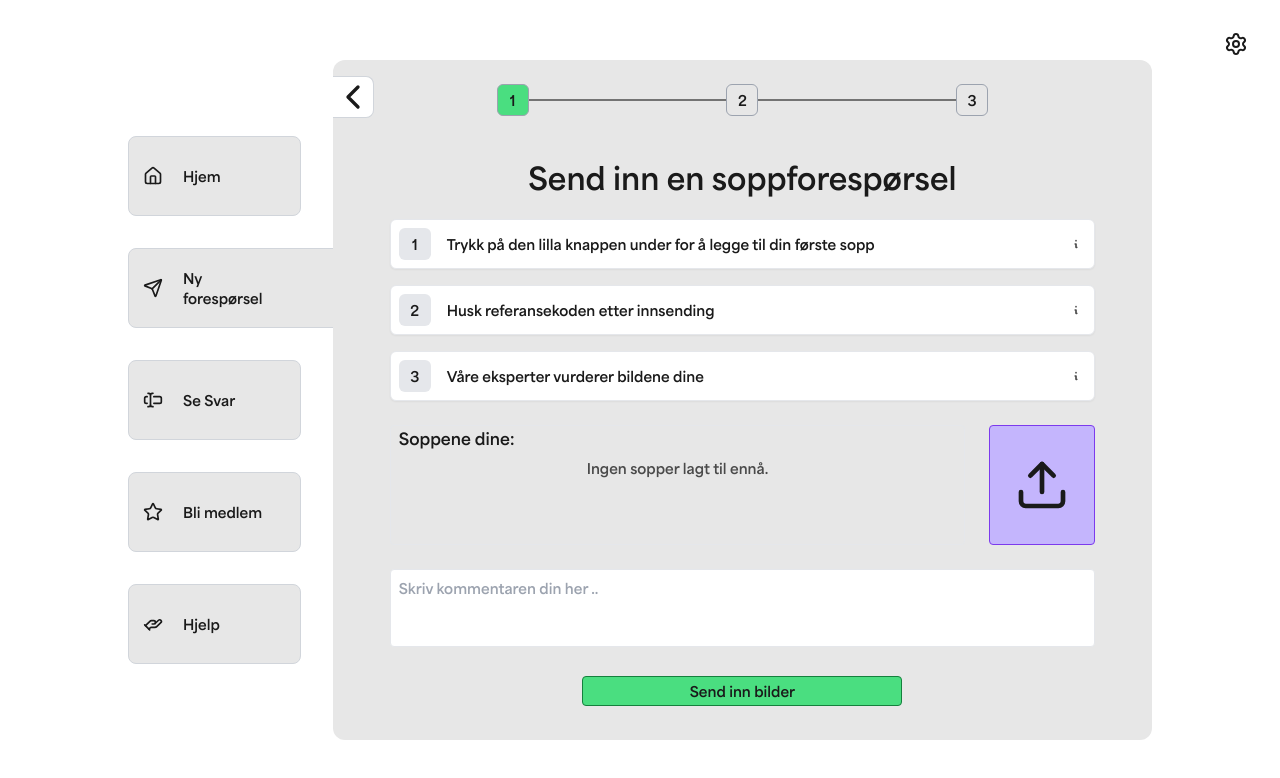
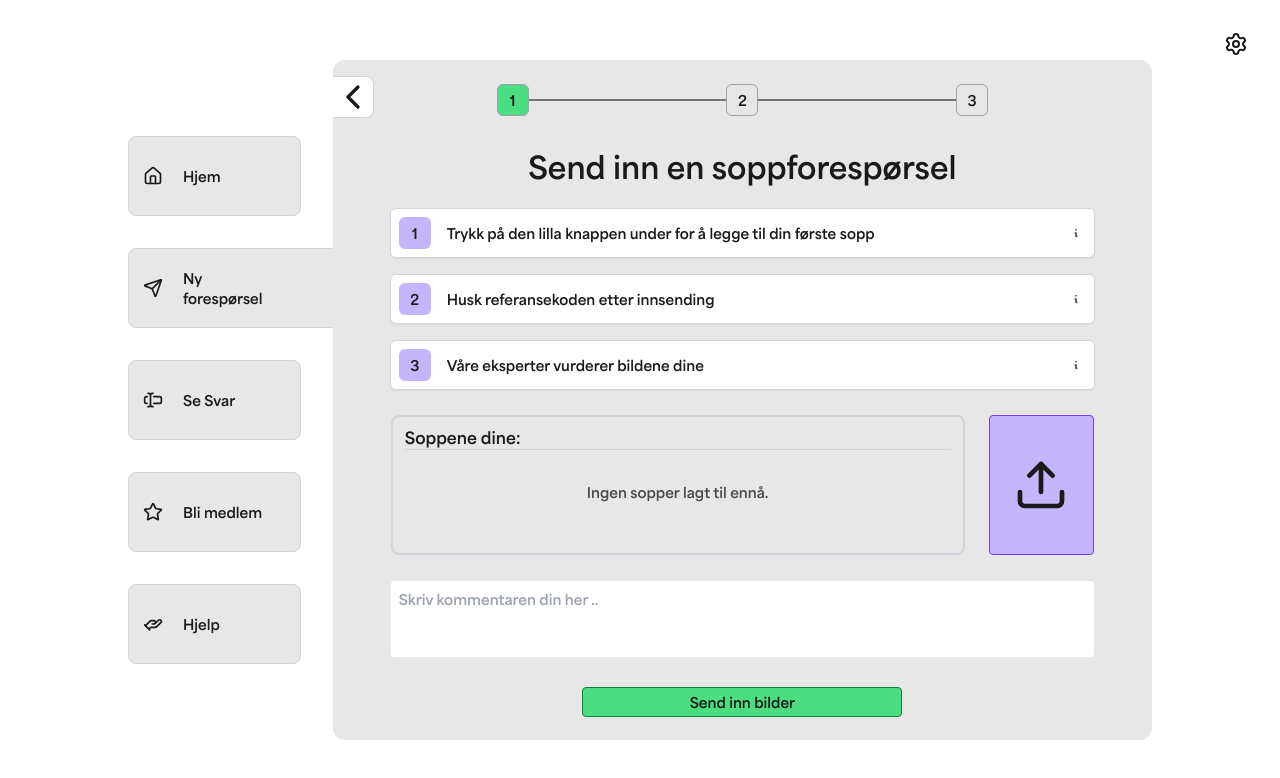
Before and after one commit to jensmjahle/mushroom-identification-frontend, a Vue app: page /new in a window 1280 px wide. Both pictures are taken after a click on the button "Jeg forstår – Start". Shown: the top 778 px of the page. Built offline with nearby package versions, Linux system fonts and the light colour scheme.

Commit message:
Rework feedback and hover effects on the tips in stepOne

```diff
--- a/src/components/user/steps/StepOne.vue
+++ b/src/components/user/steps/StepOne.vue
@@ -7,11 +7,11 @@
       <div
         v-for="(step, index) in steps"
         :key="index"
-        class="flex items-center gap-4 p-2 rounded-md border border-border1 bg-bg1 cursor-pointer transition hover:bg-bg2 shadow-sm"
+        class="flex items-center gap-4 p-2 rounded-md border border-border2 bg-bg1 cursor-pointer transition hover:bg-button2-hover shadow-sm"
         @click="toggleHint(index + 1)"
         data-testid="step-item"
       >
-        <span class="w-8 h-8 text-sm rounded-md bg-button3 text-button3-meta flex items-center justify-center font-semibold shrink-0">
+        <span class="w-8 h-8 text-sm rounded-md bg-button2 text-button3-meta flex items-center justify-center font-semibold shrink-0">
           {{ index + 1 }}
         </span>
         <p class="text-sm font-medium text-text1">{{ step.title }}</p>
@@ -31,27 +31,39 @@
     </div>
 
     <!-- Tidligere sopper -->
-    <div class="flex w-full flex-row gap-6 items-start" data-testid="mushroom-list">
-      <div class="flex-1 border border-border1 rounded px-2 h-[120px] overflow-y-auto bg-bg2 w-full relative">
-        <div class="sticky top-0 left-0 bg-bg2 pb-2 font-semibold text-text1 text-left">{{ t('submit.mushroomListTitle') }}</div>
+    <div class="flex w-full flex-row gap-6 items-start border border-border1" data-testid="mushroom-list">
+      <div class="flex-1 border-2 border-border2 rounded-lg px-3 py-2 min-h-[140px] max-h-60 overflow-y-auto bg-bg2 w-full relative">
+      <div class="sticky top-0 left-0 z-10 bg-bg2 pb-2 h-[25px] font-semibold text-text1 text-left border-b mb-2 border-border2">
+        {{ t('submit.mushroomListTitle') }}
+      </div>
       <template v-if="mushrooms.length">
         <div
         v-for="mushroom in mushrooms"
         :key="mushroom.id"
-            class="relative border border-border1 rounded p-2 bg-bg1 mb-2"
+        class="relative border border-border2 rounded-lg p-3 bg-bg1 mb-3 flex flex-col gap-2 shadow-sm hover:shadow-md transition"
         data-testid="mushroom-item"
         >
         <XIcon class="w-4 h-4 text-text1-faded hover:text-button1-meta absolute top-2 right-2 cursor-pointer" @click="removeMushroom(mushroom.id)" />
-            <div class="font-semibold text-text1 text-left mb-1">{{ t('submit.mushroom') }} {{ mushroom.id }}</div>
+        <div class="font-semibold text-text1 text-left mb-1">
+          {{ t('submit.mushroom') }} {{ mushroom.id }}
+        </div>
         <div class="flex flex-wrap gap-2">
-              <div v-for="(img, i) in mushroom.images" :key="i" class="bg-bg1 border border-border1 rounded px-2 py-1 text-xs text-text1">
+          <div
+          v-for="(img, i) in mushroom.images"
+          :key="i"
+          class="bg-bg2 border border-border1 rounded px-3 py-1 text-xs text-text1 flex items-center"
+          >
+          <svg class="w-4 h-4 mr-1 text-button2-meta" fill="none" stroke="currentColor" stroke-width="2" viewBox="0 0 24 24">
+            <path stroke-linecap="round" stroke-linejoin="round" d="M15.172 7l-6.586 6.586a2 2 0 002.828 2.828l6.586-6.586a2 2 0 00-2.828-2.828z"/>
+            <path stroke-linecap="round" stroke-linejoin="round" d="M16 5l3 3"/>
+          </svg>
           {{ img.name }}
           </div>
         </div>
         </div>
       </template>
       <template v-else>
-          <p class="text-text1-faded text-sm text-center">{{ t('submit.noMushrooms') }}</p>
+        <p class="text-text1-faded text-sm text-center py-6">{{ t('submit.noMushrooms') }}</p>
       </template>
       <p v-if="showErrorMushroom" class="text-sm text-danger mt-1">{{ t('submit.validation.errorMushroomMissing') }}</p>
       </div>
@@ -138,7 +150,7 @@
 </template>
 
 <script setup>
-import { ref, computed, onMounted, watch } from 'vue'
+import { ref, computed, onMounted, onUnmounted, watch } from 'vue'
 import { useI18n } from 'vue-i18n'
 import { useToast } from 'vue-toastification'
 import { sendNewUserRequest } from '@/services/rest/userRequestService.js'
@@ -299,6 +311,12 @@ onMounted(() => {
   }
 })
 
+onUnmounted(() => {
+  comment.value = ''
+  mushrooms.value = []
+  localStorage.removeItem('submit_comment')
+  localStorage.removeItem('submit_mushrooms')
+})
 
 watch(comment, (val) => {
   localStorage.setItem('submit_comment', val)
```
Lines whose indentation alone changed are shown as unchanged.
